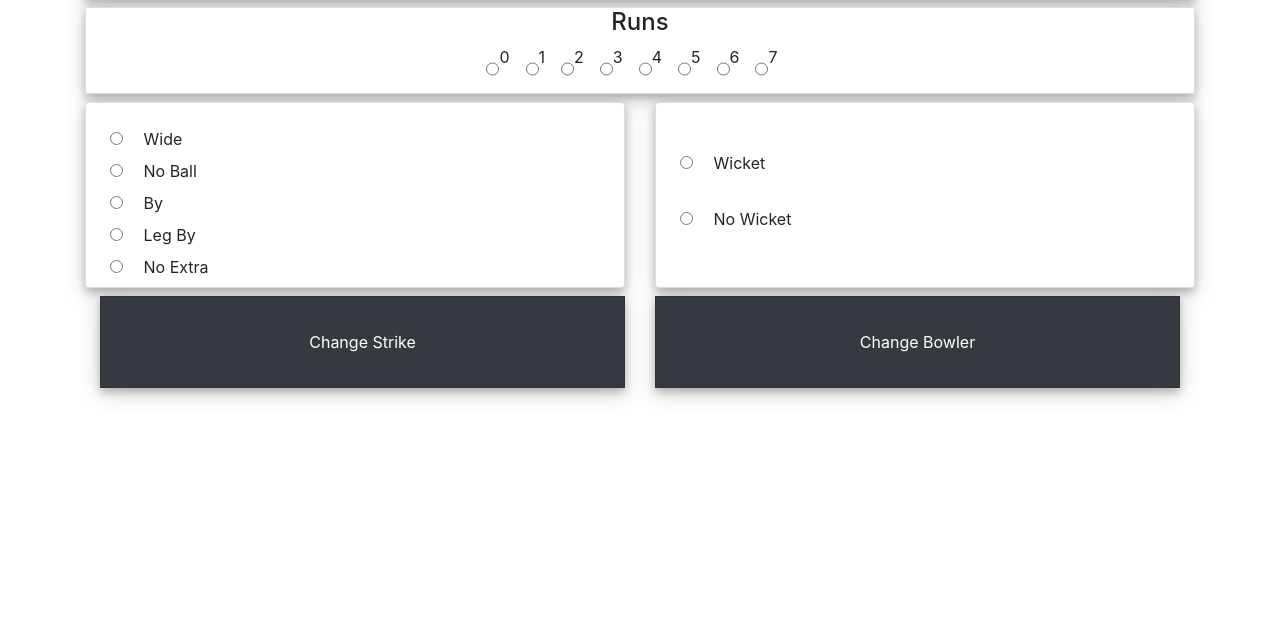
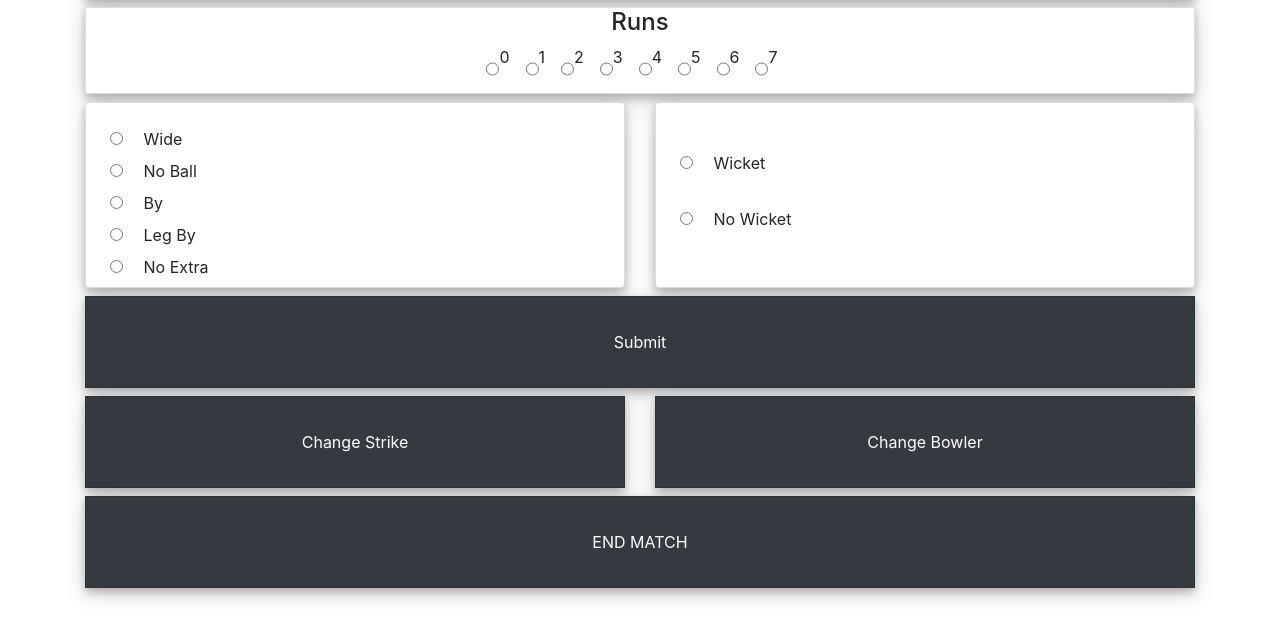
Before and after one commit to ojasathghara/NIEHowZatt, a Flask app: page /match in a window 1280 px wide. Shown: the part 436-1072 px from the top of the page. Before the commit the page ends 837 px from the top, so only its background shows below. Run offline with Flask 2, Linux system fonts and the light colour scheme; the visitor is signed in with stand-in values (Sample User, id 1); some libraries are stand-ins or nearby versions.

Commit message:
UI correction in match.html

```diff
--- a/templates/layout.html
+++ b/templates/layout.html
@@ -13,9 +13,8 @@
 
     <title>CTMS - {{ title }}</title>
 </head>
-<body>
+<body class="container">
 
-    <div class="container">
         <!--NAVBAR-->
     <nav class="navbar navbar-expand-lg bg-dark navbar-dark mt-auto paper">
 
@@ -41,12 +40,10 @@
             </ul>
         </div>
     </nav>
-    </div>
 
-    <div class="container">
+
     {% block content %}{% endblock content %}
 
-    </div>
 
     <script src="https://code.jquery.com/jquery-3.2.1.slim.min.js" integrity="sha384-KJ3o2DKtIkvYIK3UENzmM7KCkRr/rE9/Qpg6aAZGJwFDMVNA/GpGFF93hXpG5KkN" crossorigin="anonymous"></script>
     <script src="https://cdnjs.cloudflare.com/ajax/libs/popper.js/1.12.9/umd/popper.min.js" integrity="sha384-ApNbgh9B+Y1QKtv3Rn7W3mgPxhU9K/ScQsAP7hUibX39j7fakFPskvXusvfa0b4Q" crossorigin="anonymous"></script>
--- a/templates/match.html
+++ b/templates/match.html
@@ -31,7 +31,6 @@
     </div>
 </div>
 
-<div class="container">
 <form class="" method="GET" action="">
     <div class="row">
         <div class="col-md-12">
@@ -73,11 +72,16 @@
                 </div>
             </div>
         </div>
-        </row>
+        <div class="col-md-12 col-sm-12 mt-2">
+            <div class="card bg-dark paper rounded-0">
+                <div class="card-body card-dim text-center text-white" id="submit_ball">
+                    <button type="submit" class="btn btn-dark btn-xl">Submit</button>
+                </div>
+            </div>
+        </div>
+    </div>
 </form>
-</div>
 
-<div class="container">
 <div class="row">
     <div class="col-md-6 col-sm-6 mt-2">
         <div class="card bg-dark paper rounded-0">
@@ -104,8 +108,15 @@
             </form>
         </div>
     </div>
+    <div class="col-md-12 col-sm-12 mt-2">
+        <div class="card bg-dark paper rounded-0">
+            <div class="card-body card-dim text-center text-white" id="end_match">
+                <button type="button" class="btn btn-dark btn-xl">END MATCH</button>
             </div>
         </div>
+    </div>
+</div>
+
 <br><br>
 
 {% endblock content %}
```
Lines whose indentation alone changed are shown as unchanged.
